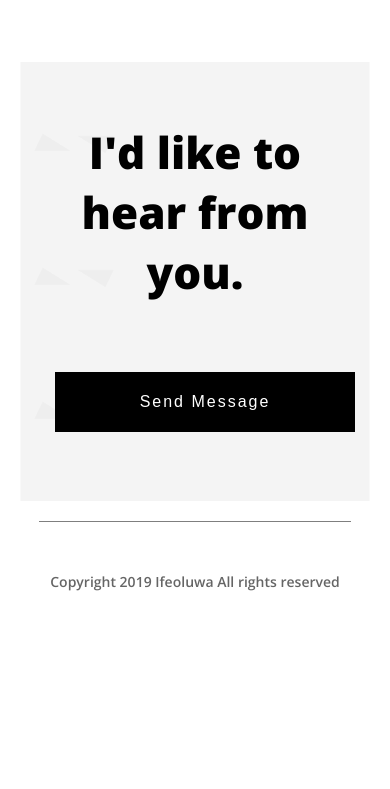
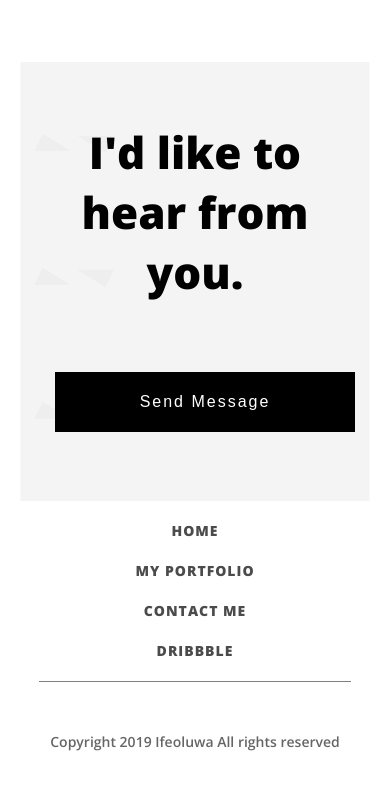
Before and after one commit to festusyuma/festusagboma, a plain HTML site: page index.html in a window 390 px wide. Shown: the part 4271-5060 px from the top of the page. Before the commit the page ends 4912 px from the top, so only its background shows below. Drawn offline with nearby package versions, Linux system fonts and the light colour scheme.

Commit message:
footer fix

```diff
--- a/index.html
+++ b/index.html
@@ -56,7 +56,7 @@
             </div>
             <div class="links">
                 <div><a href="mailto:awi.ifeoluwa@gmail.com" class="one"> HIRE ME</a></div>
-                <div><a href="http://bit.ly/ifeoluwa" class="two"> PORTFOLIO</a></div>
+                <div><a href="https://dribbble.com/kolabinary" class="two"> PORTFOLIO</a></div>
             </div>
         </div>
 
@@ -144,7 +144,7 @@
 
 <section class="bottom-nav">
 
-    <ul class="menu-area">
+    <ul class="fuse">
         <li><a href="#">Home</a></li>
         <li><a href="docs/Awi Ifeoluwa(Resume).pdf">My portfolio</a></li>
         <li><a href="#contact">Contact me</a></li>
--- a/scss/rwd.scss
+++ b/scss/rwd.scss
@@ -219,6 +219,15 @@
     //display: inline-block;
   }
 
+  .fuse  a {
+    margin-bottom: 10px;
+    font-size: 14px;
+    position: relative;
+    z-index: 1;
+    line-height: 40px !important;
+    padding: 7px 25px;
+  }
+
   #container {
     //width: 300px;
     height: 62px;
@@ -392,6 +401,15 @@
     padding: 0;
   }
 
+  .fuse {
+    margin-bottom: 10px;
+    font-size: 16px;
+    position: relative;
+    z-index: 1;
+    line-height: 10px !important;
+  }
+
+
   .hero .hero-flex {
     display: flex;
     justify-content: center;
@@ -402,10 +420,11 @@
     cursor: pointer;
     line-height: 100px;
   }
+
+
 .menu-area {
   background-color: #fff;
   display: none;
-
   height: 100vh;
 }
     .menu-area a {
--- a/scss/style.scss
+++ b/scss/style.scss
@@ -117,8 +117,40 @@ nav {
   height: 100px;
   background: #fff;
 
+}
 
+
+.fuse {
+  a {
+    text-decoration: none;
+    color: #000;
+    font-weight: 800;
+    letter-spacing: 1px;
+    text-transform: uppercase;
+    //display: block;
+    padding: 30px 25px;
+    margin-bottom: 10px;
+    font-size: 16px;
+    //line-height: 100px;
+    position: relative;
+    z-index: 1;
+    line-height: 100px;
+  }
+
+
+
+  a:hover {
+    border-bottom: 3px solid #000;
+    transition: all 0.2s ease-in;
+    border-radius: 2px;
+  }
+  li {
+    list-style-type: none;
+    display: inline-block;
+
+  }
 }
+
 
 .menu-area {
   //text-align: right;
@@ -136,9 +168,10 @@ nav {
     position: relative;
     z-index: 1;
     line-height: 100px;
+  }
 
 
-  }
+
   a:hover {
     border-bottom: 3px solid #000;
     transition: all 0.2s ease-in;
```
Also changed, not shown: css/rwd.css, css/style.css, 3 other files.
